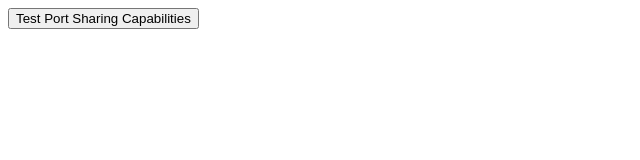
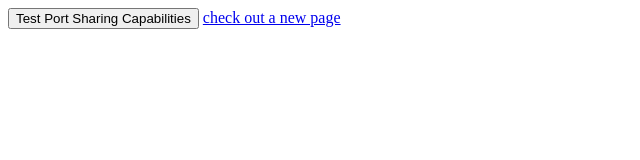
Before and after one commit to Exceluxred/20th-NOV-2023, a plain HTML site: page index.html in a window 1280 px wide. Shown: the whole page, without its empty margins (0-640 px from the left). Drawn offline with Linux system fonts and the light colour scheme.

Commit message:
making a new message for githubpage

```diff
--- a/index.html
+++ b/index.html
@@ -10,6 +10,7 @@
 </head>
 <body>
     <button id="test-button">Test Port Sharing Capabilities</button>
+    <a href="/htmltemp.html">check out a new page</a>
 
     <script>
         const button = document.querySelector("#test-button");
```
Also changed, not shown: htmltemp.html (+1 -0 lines).
